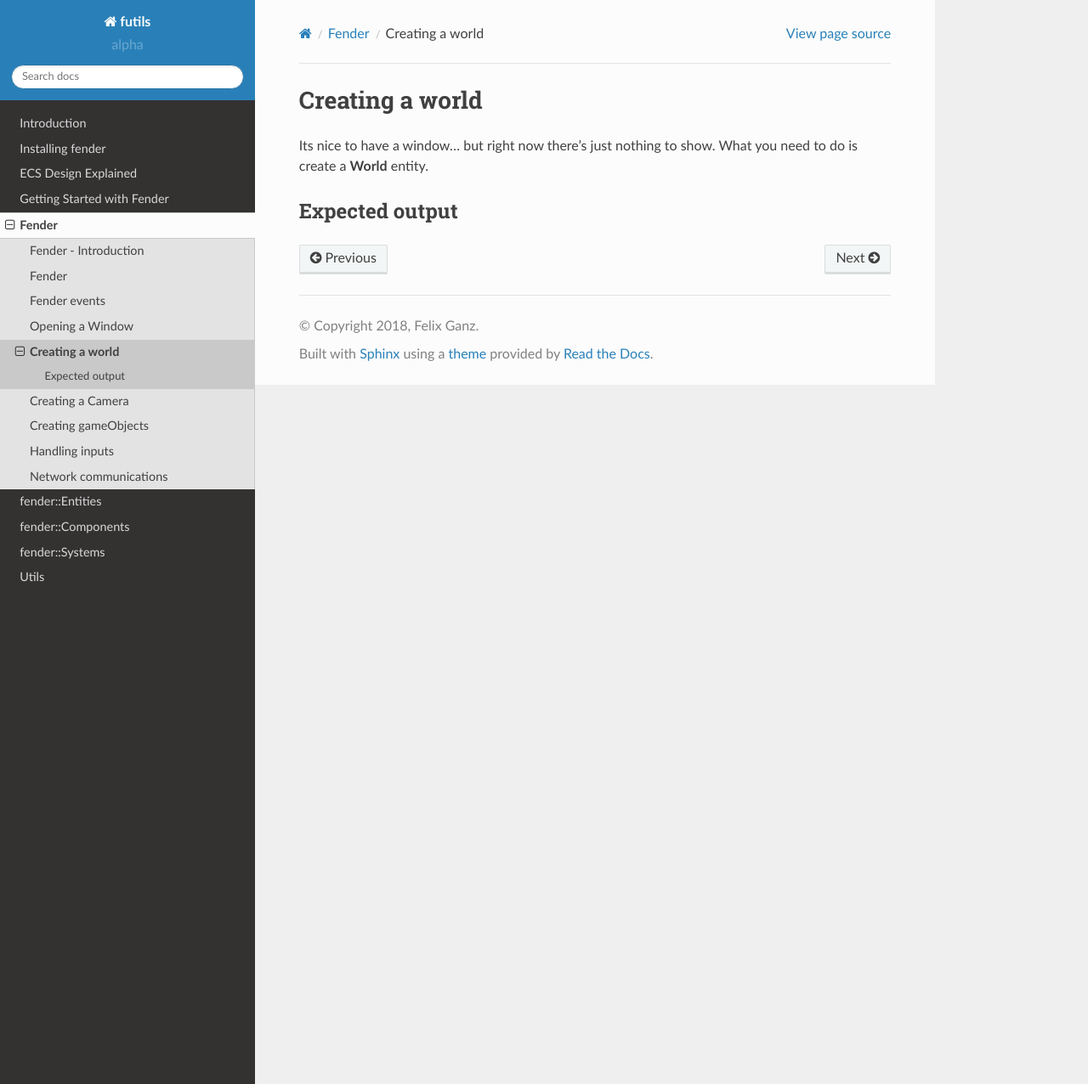
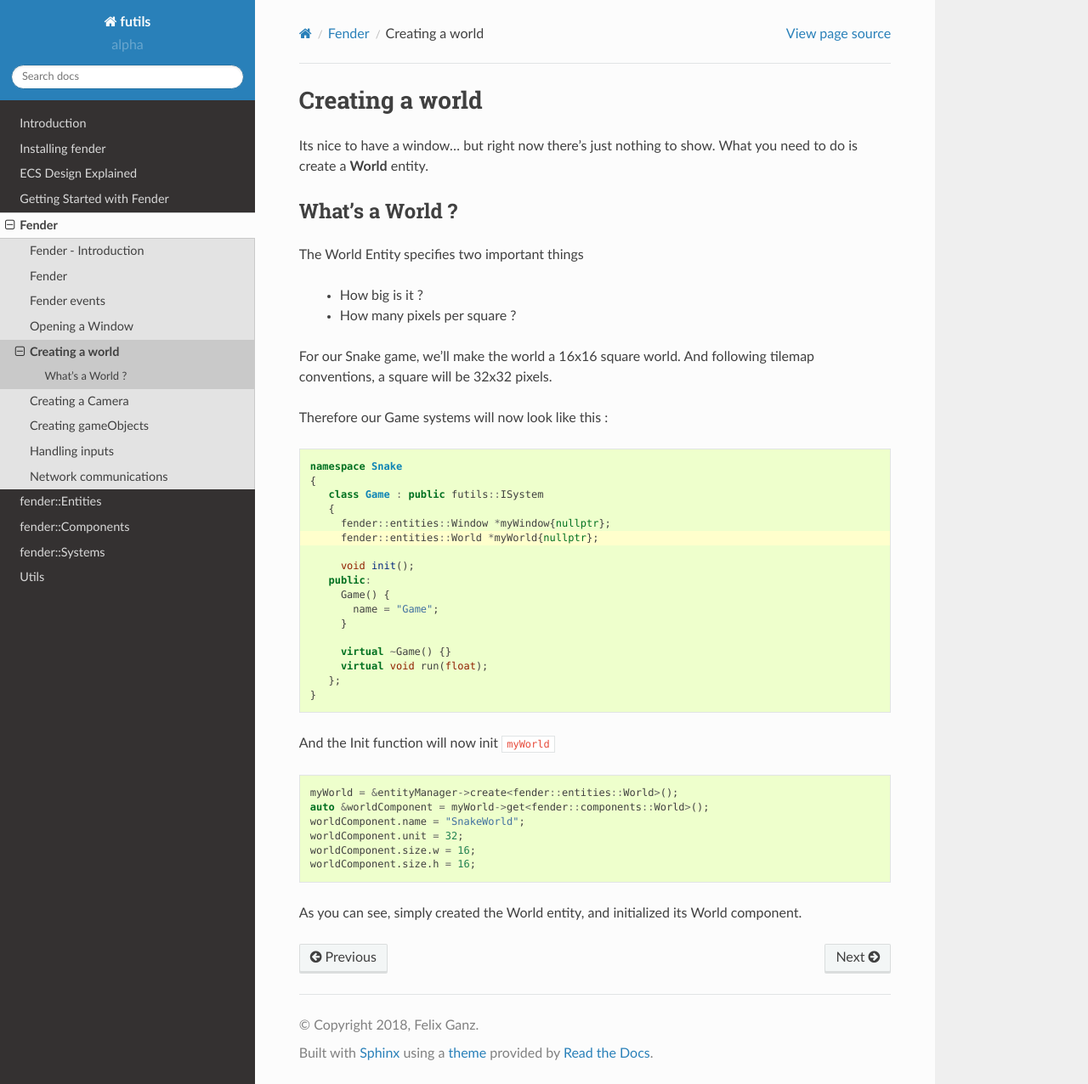
Before and after one commit to ganzf/futils, a Sphinx documentation site: the page built from docs/fender/world.rst, in a window 1280 px wide and 1276 px high. Shown: the whole window at 85% size. Built offline with Sphinx 7.4.7 and the Read the Docs theme 2.0.0, drawn with Linux system fonts in a browser that asks for light colours.

Commit message:
world doc ok

```diff
--- a/docs/fender/world.rst
+++ b/docs/fender/world.rst
@@ -4,5 +4,49 @@ Creating a world
 Its nice to have a window... but right now there's just nothing to show.
 What you need to do is create a **World** entity.
 
-Expected output
----------------
+What's a World ?
+----------------
+
+The World Entity specifies two important things
+
+ - How big is it ?
+ - How many pixels per square ?
+
+For our Snake game, we'll make the world a 16x16 square world.
+And following tilemap conventions, a square will be 32x32 pixels.
+
+Therefore our Game systems will now look like this :
+
+.. code-block:: cpp
+   :emphasize-lines: 6
+
+   namespace Snake
+   {
+      class Game : public futils::ISystem
+      {
+        fender::entities::Window *myWindow{nullptr};
+        fender::entities::World *myWorld{nullptr};
+
+        void init();
+      public:
+        Game() {
+          name = "Game";
+        }
+
+        virtual ~Game() {}
+        virtual void run(float);
+      };
+   }
+
+And the Init function will now init ``myWorld``
+
+.. code-block:: cpp
+
+   myWorld = &entityManager->create<fender::entities::World>();
+   auto &worldComponent = myWorld->get<fender::components::World>();
+   worldComponent.name = "SnakeWorld";
+   worldComponent.unit = 32;
+   worldComponent.size.w = 16;
+   worldComponent.size.h = 16;
+
+As you can see, simply created the World entity, and initialized its World component.
```
